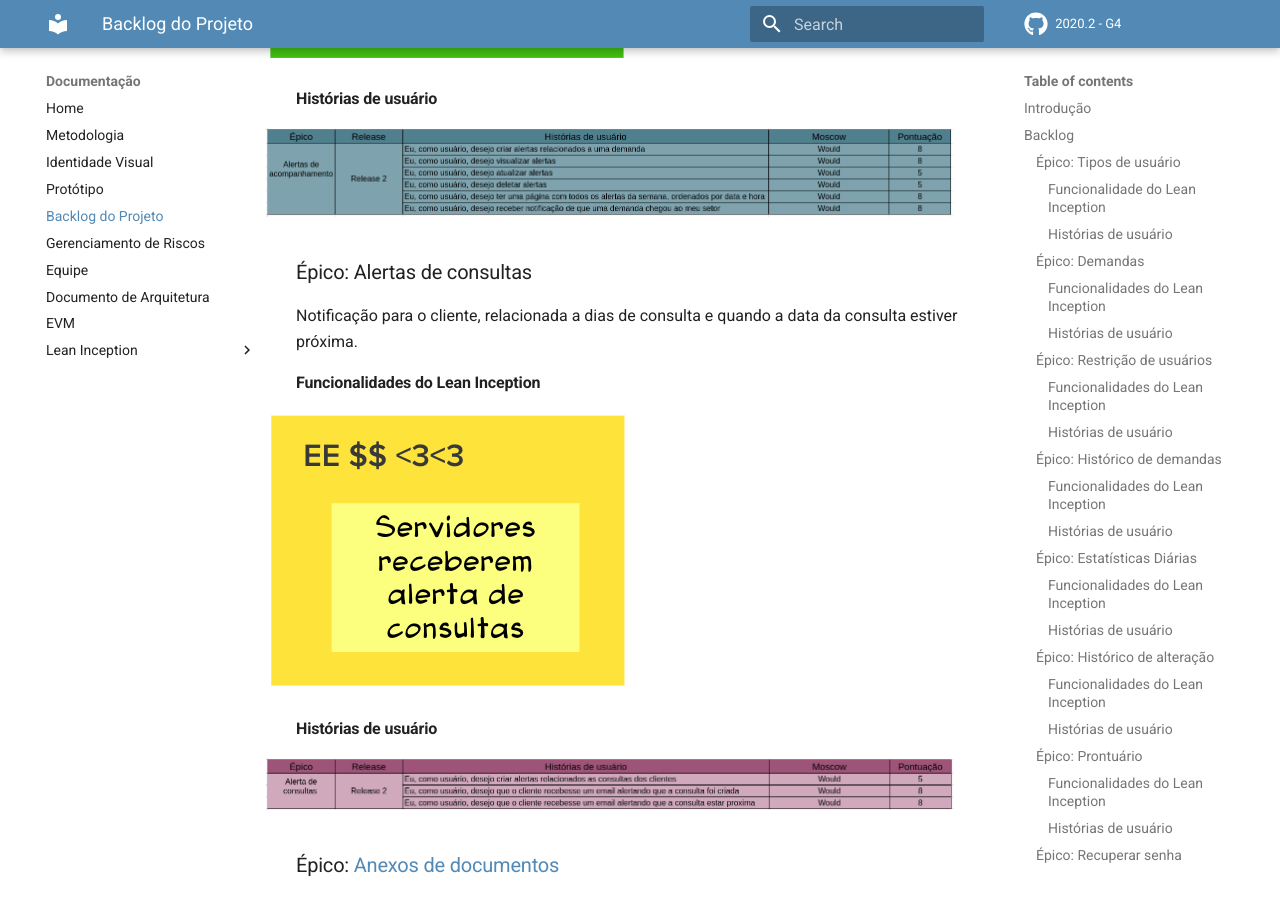
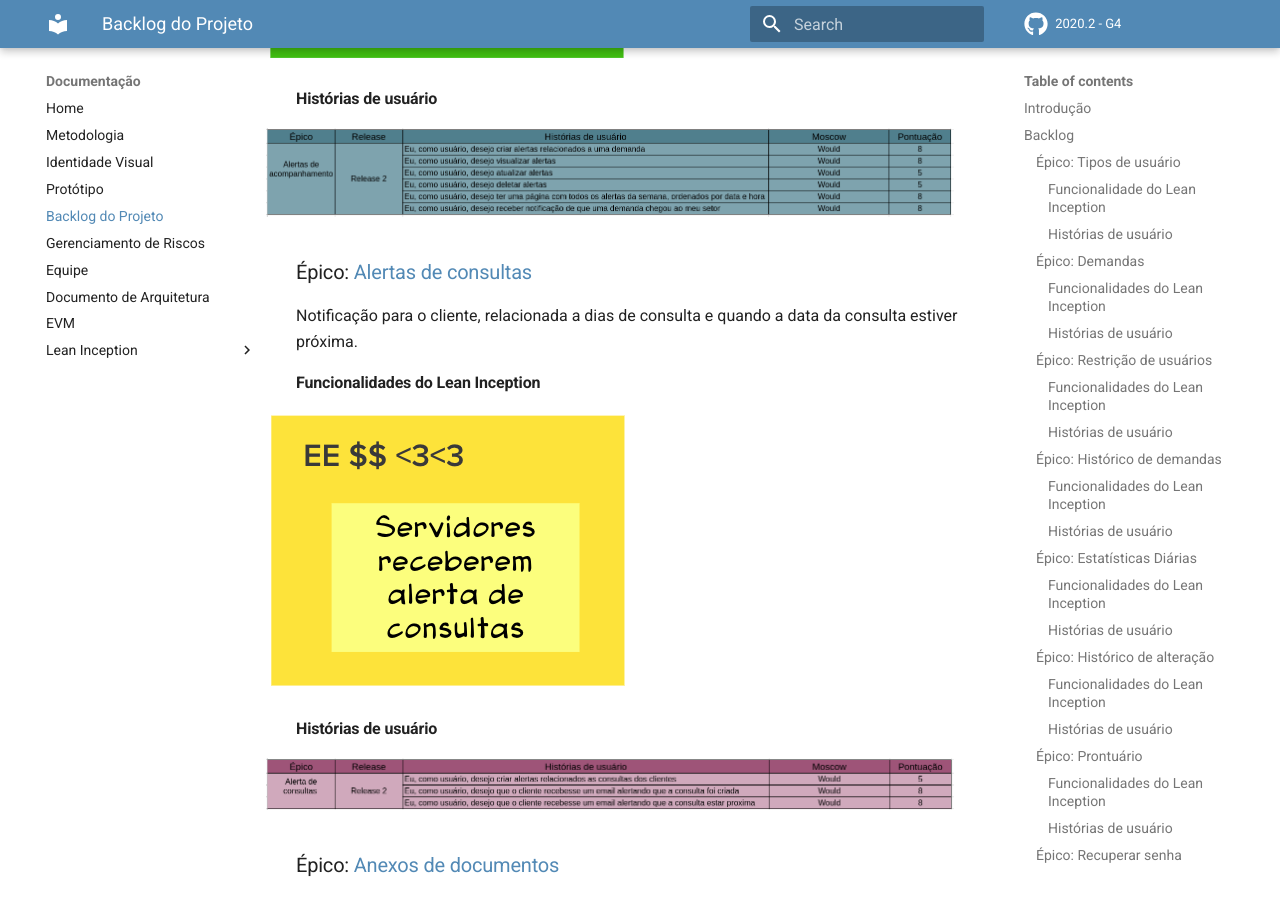
Before and after one commit to fga-eps-mds/2020-2-SiGeD, an MkDocs documentation site: the page built from docs/backlog.md, in a window 1280 px wide and 900 px high, scrolled down 8264 px. Built offline with MkDocs 1.6.1 and Material for MkDocs 9.7.7, drawn with Linux system fonts in a browser that asks for light colours; comment, search, counter and statistics services are not loaded; part of the change alters nothing that is shown.

```diff
--- a/docs/backlog.md
+++ b/docs/backlog.md
@@ -127,7 +127,7 @@ Notificações ao usuário, relacionadas a chegada de demanda para este usuário
 #### Histórias de usuário
 ![Epico](./assets/img/backlog/epics/alerta_acompanhamento.png)
 
-### Épico: Alertas de consultas
+### Épico: [Alertas de consultas](https://github.com/fga-eps-mds/2020-2-G4/issues/136)
 
 Notificação para o cliente, relacionada a dias de consulta e quando a data da consulta estiver próxima.
 
```
